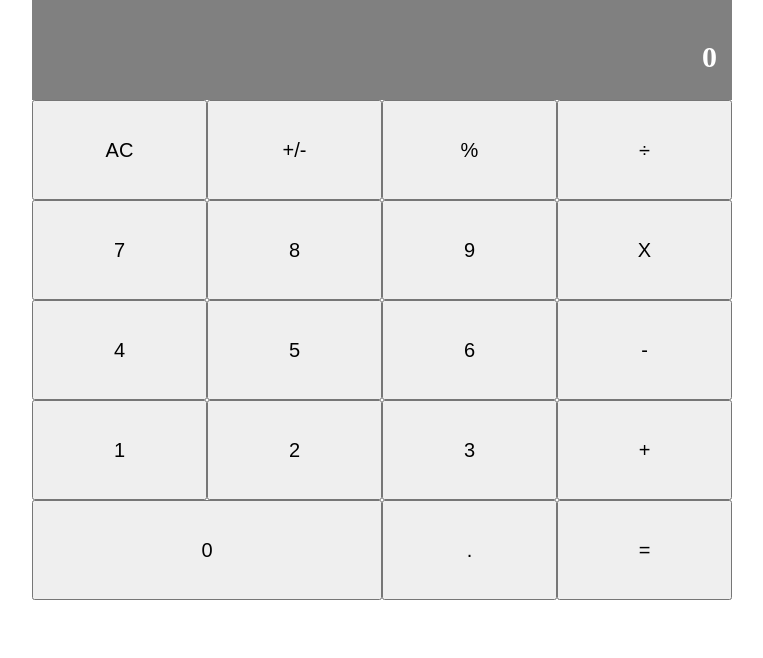
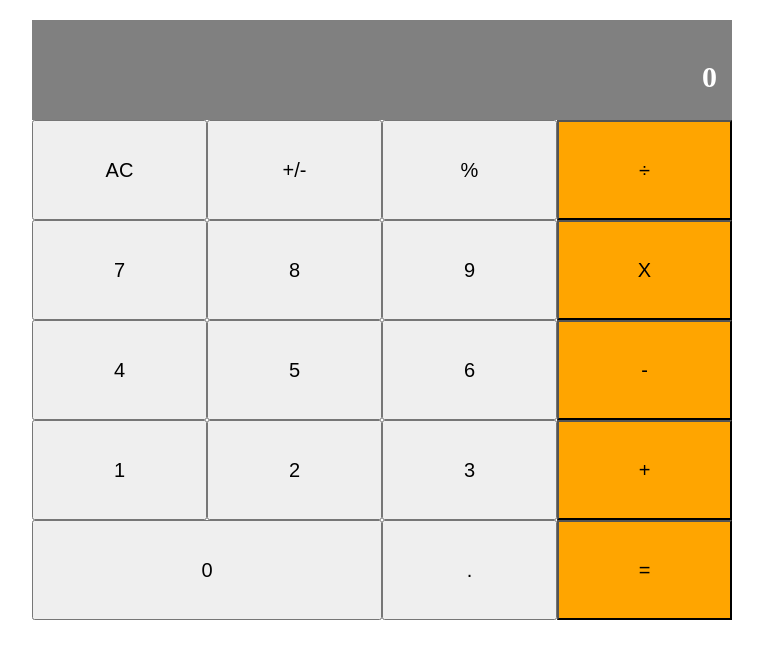
Before and after one commit to ebeagusamuel/calculator, a React (Create React App) app: page / in a window 1280 px wide. Shown: the top 658 px of the page, without its empty margins (258-1021 px from the left). Built offline with nearby package versions, Linux system fonts and the light colour scheme.

Commit message:
add default prop to the button component

```diff
--- a/src/components/App.css
+++ b/src/components/App.css
@@ -5,14 +5,14 @@
 }
 
 .containerDiv {
-  margin: auto;
+  margin: 20px auto;
   width: 700px;
   display: flex;
   flex-direction: column;
   align-items: center;
 }
 
-.display{
+.display {
   background-color: gray;
   color: white;
   width: 100%;
@@ -24,10 +24,10 @@
   padding-top: 40px;
 }
 
-.buttonPanel{
+.buttonPanel {
   width: 100%;
 }
 
-.buttonGroup{
+.buttonGroup {
   height: 100px;
 }
--- a/src/components/Button.js
+++ b/src/components/Button.js
@@ -2,19 +2,29 @@
 import PropTypes from 'prop-types';
 
 const Button = props => {
-  const { name, width } = props;
+  const { name, wide, color } = props;
   const buttonStyle = {
-    width: `${width}%`,
+    width: `${wide === true ? 50 : 25}%`,
     height: '100%',
-    fontSize: 20
-  }
+    fontSize: 20,
+    backgroundColor: `${color}`,
+  };
 
-  return <button style={buttonStyle} type="button">{name}</button>;
+  return (
+    <button style={buttonStyle} type="button">
+      {name}
+    </button>
+  );
 };
 
 Button.propTypes = {
   name: PropTypes.string.isRequired,
-  width: PropTypes.number.isRequired,
+  wide: PropTypes.bool,
+  color: PropTypes.string,
 };
 
+Button.defaultProps = {
+  wide: false,
+  color: 'orange',
+};
 export default Button;
--- a/src/components/ButtonPanel.js
+++ b/src/components/ButtonPanel.js
@@ -1,38 +1,36 @@
 import React from 'react';
 import Button from './Button';
 
-const renderButton = (name, width = 25) => <Button name={name} width={width} />;
-
 const ButtonPanel = () => (
-  <div className='buttonPanel'>
-    <div className='buttonGroup' id="group1">
-      {renderButton('AC')}
-      {renderButton('+/-')}
-      {renderButton('%')}
-      {renderButton('÷')}
+  <div className="buttonPanel">
+    <div className="buttonGroup" id="group1">
+      <Button name="AC" color="ash" />
+      <Button name="+/-" color="ash" />
+      <Button name="%" color="ash" />
+      <Button name="÷" />
     </div>
-    <div className='buttonGroup' id="group2">
-      {renderButton('7')}
-      {renderButton('8')}
-      {renderButton('9')}
-      {renderButton('X')}
+    <div className="buttonGroup" id="group2">
+      <Button name="7" color="ash" />
+      <Button name="8" color="ash" />
+      <Button name="9" color="ash" />
+      <Button name="X" />
     </div>
-    <div className='buttonGroup' id="group3">
-      {renderButton('4')}
-      {renderButton('5')}
-      {renderButton('6')}
-      {renderButton('-')}
+    <div className="buttonGroup" id="group3">
+      <Button name="4" color="ash" />
+      <Button name="5" color="ash" />
+      <Button name="6" color="ash" />
+      <Button name="-" />
     </div>
-    <div className='buttonGroup' id="group4">
-      {renderButton('1')}
-      {renderButton('2')}
-      {renderButton('3')}
-      {renderButton('+')}
+    <div className="buttonGroup" id="group4">
+      <Button name="1" color="ash" />
+      <Button name="2" color="ash" />
+      <Button name="3" color="ash" />
+      <Button name="+" />
     </div>
-    <div className='buttonGroup' id="group5">
-      {renderButton('0', 50)}
-      {renderButton('.')}
-      {renderButton('=')}
+    <div className="buttonGroup" id="group5">
+      <Button name="0" wide color="ash" />
+      <Button name="." color="ash" />
+      <Button name="=" />
     </div>
   </div>
 );
--- a/src/components/Display.js
+++ b/src/components/Display.js
@@ -4,7 +4,7 @@
 const Display = props => {
   const { result } = props;
 
-  return <div className='display'>{result}</div>;
+  return <div className="display">{result}</div>;
 };
 
 Display.propTypes = {
```
